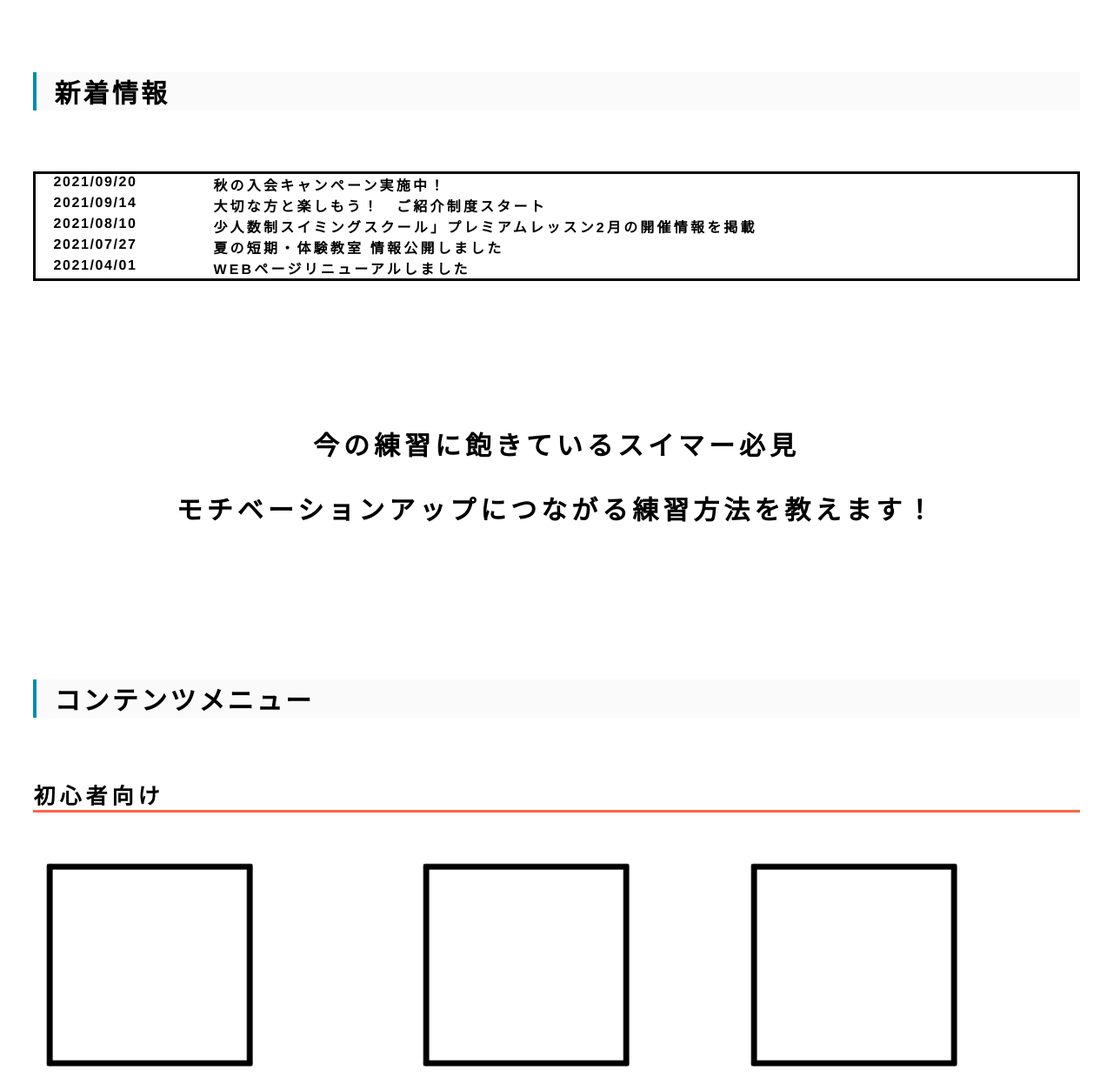
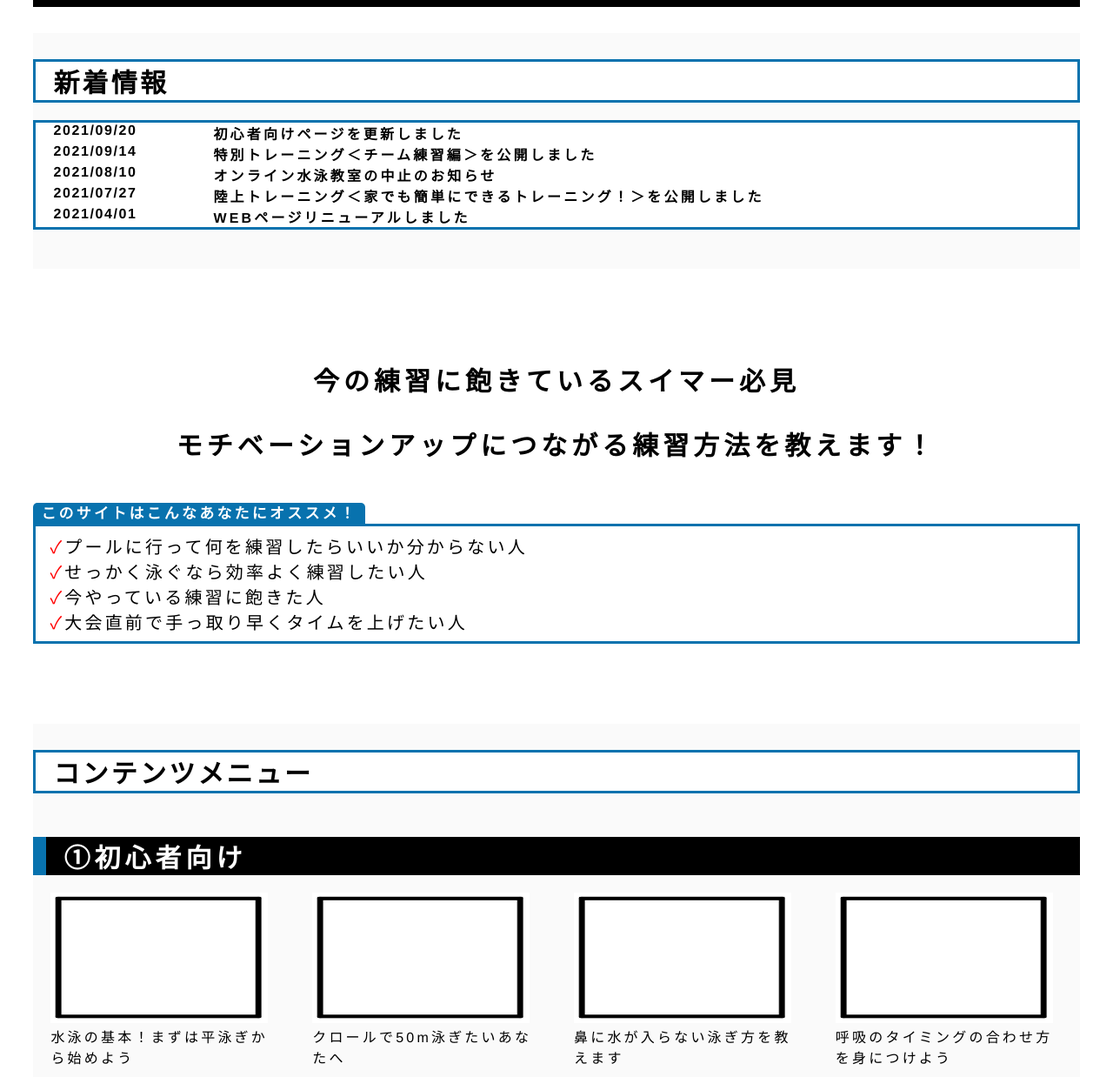
Before and after one commit to Takuto-Ando/html-sample-ando-swim, a plain HTML site: page top_page.html in a window 1280 px wide. Shown: the part 1140-2378 px from the top of the page at 87% size. Drawn offline with nearby package versions, Linux system fonts and the light colour scheme.

Commit message:
renew main

```diff
--- a/top_page.html
+++ b/top_page.html
@@ -13,9 +13,13 @@
       jQuery(window).on('scroll', function () {
 
  if (jQuery('.main-visual').height() < jQuery(this).scrollTop()) {
-jQuery('.site-header').addClass('change-color'); }
+jQuery('.site-header').addClass('change-color');
+
+}
  else {
- jQuery('.site-header').removeClass('change-color'); } });
+ jQuery('.site-header').removeClass('change-color');
+
+} });
   </script>
 </head>
     <body class="site-contents">
@@ -28,7 +32,7 @@ jQuery('.site-header').addClass('change-color'); }
                     <li><a href="#">初心者向け</a></li>
                     <li><a href="#">メニューの組み方</a></li>
                     <li><a href="#">特別トレーニング</a></li>
-                    <li><a href="#">陸トレとストレッチ </a></li>
+                    <li><a href="#">陸上トレーニング </a></li>
                     <li><a href="#">よくある水泳のQ＆A</a></li>
                 </ul>
             </nav>
@@ -40,7 +44,7 @@ jQuery('.site-header').addClass('change-color'); }
         </header>
         <div class="main-visual">
             <h2>本物の練習で技術と楽しさを知り</h2>
-            <h3> ハイレベルの泳ぎ方を得る。</h3>
+            <h3> ハイレベルな泳ぎ方を得る。</h3>
          </div>
         <div class="container">
 
@@ -56,13 +60,13 @@ jQuery('.site-header').addClass('change-color'); }
             <h2>新着情報</h2>
             <dl>
             <dt>2021/09/20</dt>
-            <dd>秋の入会キャンペーン実施中！</dd>
+            <dd>初心者向けページを更新しました</dd>
             <dt>2021/09/14</dt>
-            <dd>大切な方と楽しもう！　ご紹介制度スタート</dd>
+            <dd>特別トレーニング＜チーム練習編＞を公開しました</dd>
             <dt>2021/08/10</dt>
-            <dd>少人数制スイミングスクール」プレミアムレッスン2月の開催情報を掲載</dd>
+            <dd>オンライン水泳教室の中止のお知らせ</dd>
             <dt>2021/07/27</dt>
-            <dd>夏の短期・体験教室 情報公開しました</dd>
+            <dd>陸上トレーニング＜家でも簡単にできるトレーニング！＞を公開しました</dd>
             <dt>2021/04/01</dt>
             <dd>WEBページリニューアルしました</dd>
             </dl>
@@ -71,15 +75,25 @@ jQuery('.site-header').addClass('change-color'); }
         </section>
 
         <section class="attract">
-
+            <div class="attract-1">
             <h3>今の練習に飽きているスイマー必見</h3>
             <h3>モチベーションアップにつながる練習方法を教えます！
             </h3>
+        </div>
+            <div class="box">
+                <span class="box-title">このサイトはこんなあなたにオススメ！</span>
+                <p><span>&#10003;</span>プールに行って何を練習したらいいか分からない人</p>
+                <p><span>&#10003;</span>せっかく泳ぐなら効率よく練習したい人</p>
+                <p><span>&#10003;</span>今やっている練習に飽きた人</p>
+                <p><span>&#10003;</span>大会直前で手っ取り早くタイムを上げたい人</p>
+
+
+            </div>
         </section>
         <section class="main-menu">
             <h2>コンテンツメニュー</h2>
 
-            <h5>初心者向け</h5>
+            <h5>①初心者向け</h5>
             <div class="columns-container">
                 <div class="columns-contents">
                     <div class="block-image">
@@ -107,7 +121,7 @@ jQuery('.site-header').addClass('change-color'); }
                     <p>呼吸のタイミングの合わせ方を身につけよう</p>
                 </div>
             </div>
-            <h5>メニューの組み方</h5>
+            <h5>②メニューの組み方</h5>
             <div class="columns-container">
                 <div class="columns-contents">
                     <div class="block-image">
@@ -117,20 +131,20 @@ jQuery('.site-header').addClass('change-color'); }
                 </div>
 
             </div>
-            <h5>特別トレーニング</h5>
+            <h5>③特別トレーニング</h5>
             <div class="columns-container">
                 <div class="columns-contents">
                     <div class="block-image">
                         <img src="block.png">
                     </div>
-                    <p>平泳ぎ</p>
+                    <p>伸びのある泳ぎを目指そう</p>
                 </div>
 
                 <div class="columns-contents">
                     <div class="block-image">
                         <img src="block.png">
                     </div>
-                    <p>クロール</p>
+                    <p>力強いフォームを身につけよう</p>
                 </div>
                 <div class="columns-contents">
                     <div class="block-image">
@@ -151,7 +165,7 @@ jQuery('.site-header').addClass('change-color'); }
                     <p>チームで練習できるメニューを紹介します！</p>
                 </div>
             </div>
-            <h5>陸トレとストレッチ</h5>
+            <h5>④陸上トレーニング</h5>
             <div class="columns-container">
                 <div class="columns-contents">
                     <div class="block-image">
@@ -168,7 +182,7 @@ jQuery('.site-header').addClass('change-color'); }
                 </div>
 
             </div>
-            <h5>よくある水泳のQ＆A</h5>
+            <h5>⑤よくある水泳のQ＆A</h5>
             <div class="columns-container">
                 <div class="columns-contents">
                     <div class="block-image">
--- a/top_style.css
+++ b/top_style.css
@@ -18,6 +18,7 @@
    display: flex;
    align-items: center;
    font-family: 'M PLUS 1p', sans-serif;
+   z-index: 2;
 }
 header.change-color{
    padding: 30px 4% 10px;
@@ -74,10 +75,22 @@ li a:after {
     content: "";
   }
 
+  .change-color li a:after {
+
+   background-color:#0872ae;
+
+
+ }
+
+
   li a:hover:after {
     width: 100%;
 
   }
+
+
+
+
  .main-visual {
     display: flex;
     justify-content: center;
@@ -111,52 +124,73 @@ li a:after {
 	padding: 50px 3%;
 }
 .contents section + section {
-	padding-top: 50px;
-   padding-bottom: 70px;
+	padding-top: 5px;
+   padding-bottom: 30px;
+   margin-top: 30px;
+   margin-bottom: 30px;
+
 
 }
  .contents h2 {
-	margin-bottom:70px;
+	margin-bottom:10px;
 	clear: both;
 	padding: 0 20px;
 	font-size: 30px;
-
-	background: #fafafa;
-   border-left: 4px solid #008dab;
-	color:black;
+	border: solid 3px #0872AE;
+	background:#fff ;
+   /* border-left: 15px solid #0872AE; */
+	color:#000;
 
 }
 
 .catch{
     padding: 50px 3%;
+    background-color: #000;
+
 }
 .catch h3{
     letter-spacing: 5px;
     font-size: 30px;
     text-align: center;
-
+	color:#fff;
 }
 
 .catch h4{
     letter-spacing: 5px;
     font-size: 30px;
     text-align: center;
-
+    color:#fff;
 }
 .catch h4 span{
     color:red;
+
 }
+.news{
+   background-color: #fafafa;
 
+}
 
 
 .news dl {
 	padding-left: 20px;
 	margin-bottom: 15px;
     font-weight: bold;
-    border: solid 3px #000000;
+    border: solid 3px #0872AE;
+    background-color: #fff;
+    /* border-radius: 10px; */
+}
+.news  h2 {
+	margin-bottom:20px;
+	clear: both;
+	padding: 0 20px;
+	font-size: 30px;
+
+	border: solid 3px #0872AE;
+	background:#fff;
+
+	color:#000;
 
 }
-
 .news dt {
 	float: left;
 	width: 9em;
@@ -167,26 +201,61 @@ li a:after {
 .news dd {
 	padding-left: 9em;
 }
+.attract-1{
+   margin:70px ;
+}
 
-
-.attract h3{
+.attract-1 h3{
     letter-spacing: 5px;
     font-size: 30px;
     text-align: center;
 }
+.box {
+   position: relative;
+   margin: 2em 0;
+   padding: 0.5em 1em;
+   border: solid 3px #0872AE;
+}
+.box .box-title {
+   position: absolute;
+   display: inline-block;
+   top: -27px;
+   left: -3px;
+   padding: 0 9px;
+   height: 25px;
+   line-height: 25px;
+   font-size: 17px;
+   background: #0872AE;
+   color: #ffffff;
+   font-weight: bold;
+   border-radius: 5px 5px 0 0;
+}
+.box p {
+   margin: 0;
+   padding: 0;
+   font-size: 20px;
+}
+.box p span{
+   color: red;
+}
+.main-menu{
+   background-color: #fafafa;
 
+}
 
 .main-menu h5{
     letter-spacing: 5px;
-    font-size: 25px;
-    border-bottom:3px solid tomato;
-    /* background-color: white; */
-
+    font-size: 30px;
+    border-left:15px solid #0872AE;
+    background-color: #000;
+    margin-bottom: 0;
+    color: #fff;
+    padding: 0 20px;
 }
 
 .columns-container {
    display: flex;
-   margin-bottom: 28px;
+   margin-bottom: 80px;
    flex-wrap: wrap;
 }
 .columns-contents {
@@ -194,13 +263,17 @@ li a:after {
    min-width: 0;
    word-break: break-word;
    overflow-wrap: break-word;
-   margin: 10px;
+   margin: 20px;
+   width: 250px;
+   height: 150px;
 }
 img{
    width: 250px;
-   height: 250px;
+   height: 150px;
 }
 p{
+   font-size: 16px;
+   margin-top: 3px;
 
 }
 footer {
```
